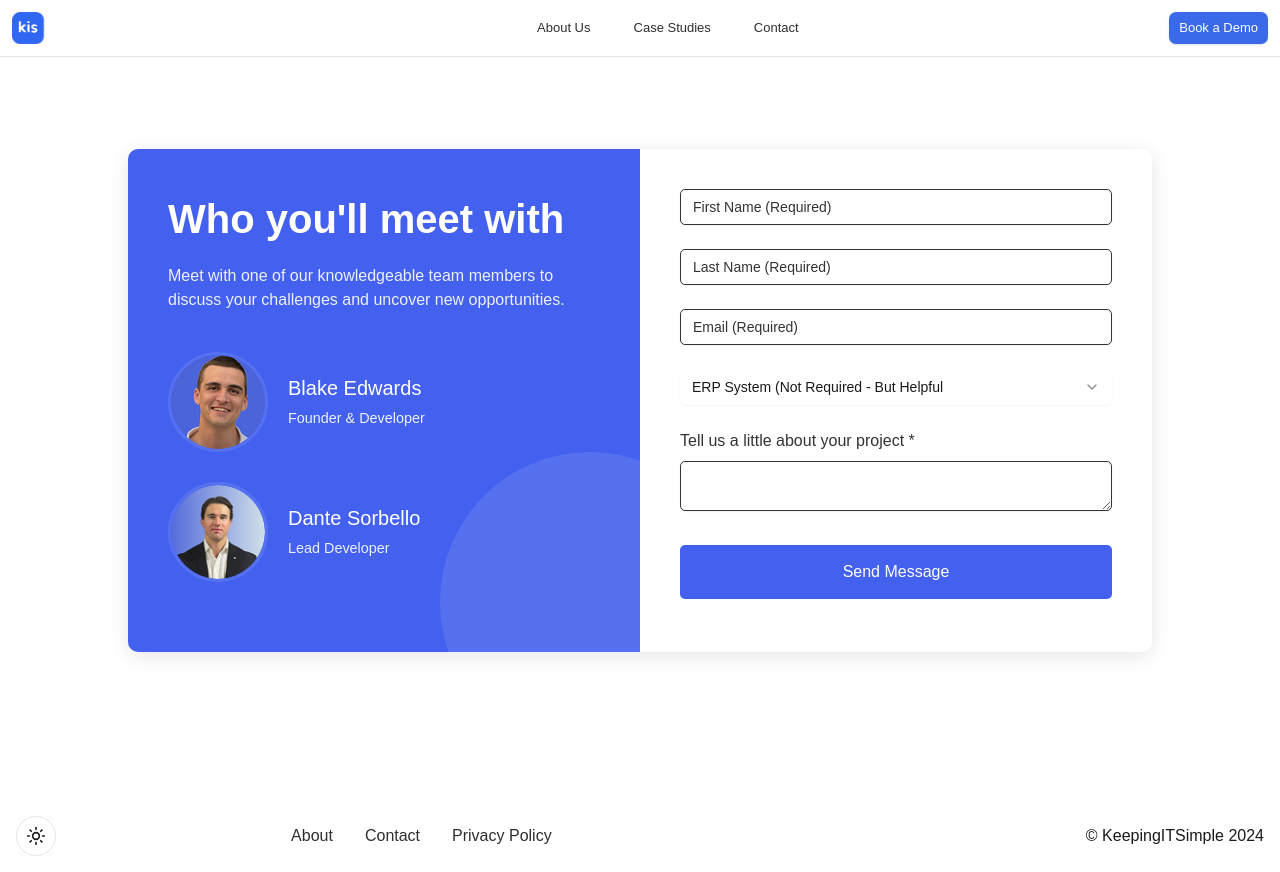
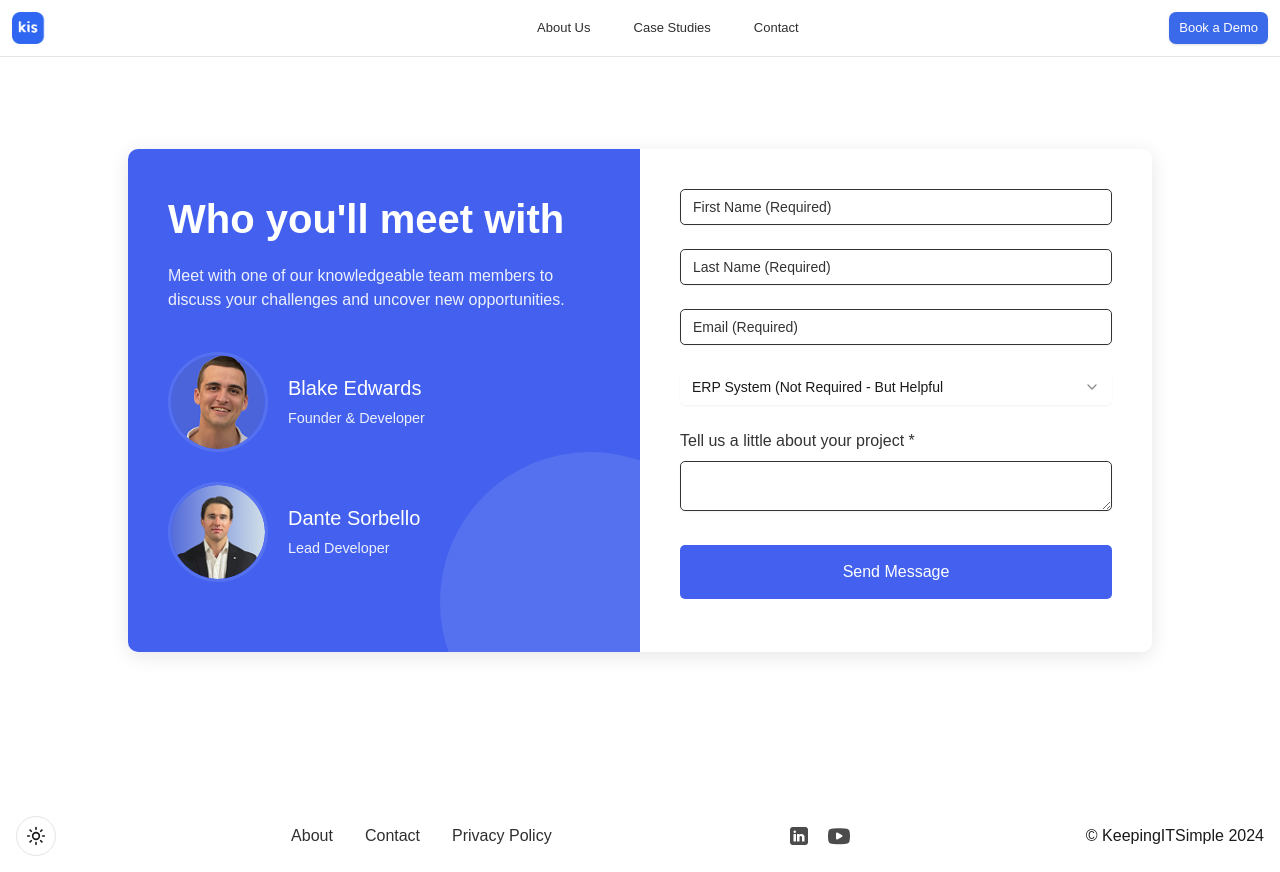
Before and after one commit to ericjiji3/keepITsimple, a Next.js app: page /contact in a window 1280 px wide. Built offline with nearby package versions, Linux system fonts and the light colour scheme.

Commit message:
hotttfix

```diff
--- a/src/components/css/Footer.css
+++ b/src/components/css/Footer.css
@@ -132,7 +132,7 @@
     width: 1.5rem;
     height: 1.5rem;
     opacity: 0.7;
-    filter: invert(var(--invert)) !important;
+    filter: var(--invert) !important;
 }
 
 
```
